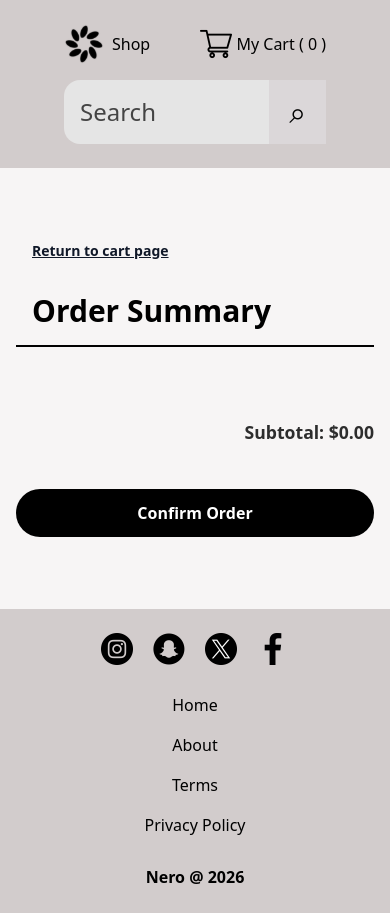
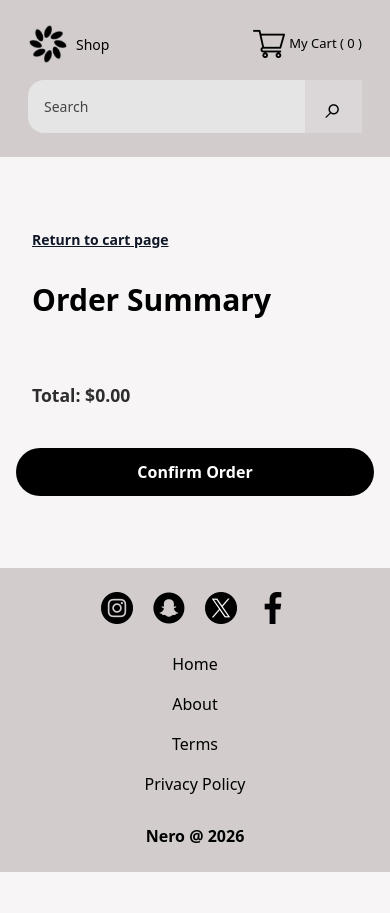
Before and after one commit to Ner046/shopping-site, a Next.js app: page /summary in a window 390 px wide. After the commit the page ends 872 px from the top, so only its background shows below. Built offline with nearby package versions, Linux system fonts and the light colour scheme.

Commit message:
Created Live search

```diff
--- a/app/cart/page.tsx
+++ b/app/cart/page.tsx
@@ -52,7 +52,7 @@ export default function CartPage() {
 
       <section className="mx-auto max-w-3xl">
 
-        <Link href="/" className="hover:text-gray-500 underline ">
+        <Link href="/" className="hover:text-gray-500 underline text-gray-900 mb-8 font-semibold text-[0.875rem]">
           Return to home page
         </Link>
 
@@ -67,7 +67,7 @@ export default function CartPage() {
 
           <li
             key={`${item.id}-${item.size}`}
-            className="flex items-center justify-between border-t border-black/80 py-5 text-[1rem] md:text-2xl"
+            className="flex items-center justify-between  border-t-2 last:border-b-2 border-gray-300 py-8 text-[1rem] "
           >
             <div className="flex items-center gap-5">
 
@@ -83,7 +83,7 @@ export default function CartPage() {
 
             </div>
 
-            <div className="flex flex-col items-center gap-5">
+            <div className="flex flex-col items-center gap-3">
               <p className="font-bold leading-none text-[#2d2d2d]">
                 ${item.price.toFixed(2)}
               </p>
@@ -119,18 +119,18 @@ export default function CartPage() {
         <div className={`flex flex-col gap-3 md:flex-row md:items-center justify-between border-t border-black/80 pt-5 ${cart.length === 0 && 'hidden'}`} >
           <button onClick = {()=>setCart([])} className="inline-flex items-center gap-3 text-[1.05rem] text-black" type="button">
             <img src="/trash.png" alt="Trash Can" width="22" height="22" />
-            <span>Empty your cart</span>
+            <span className="text-[0.9rem] md:text-[1rem]">Empty your cart</span>
           </button>
 
-          <p className="text-[1.1rem] font-bold text-[#2d2d2d]">
-            Subtotal: ${subtotal.toFixed(2)}
+          <p className="text-[0.9rem] md:text-[1rem] font-bold text-[#2d2d2d]">
+            Total: ${subtotal.toFixed(2)}
           </p>
 
         </div>
 
         <Link href= "/summary/" >
         <button
-        className={`mt-6 flex cursor-pointer items-center justify-center gap-3 rounded-full bg-black px-5 py-3 font-semibold text-white hover:bg-gray-800 type="button" ${cart.length === 0 ? 'hidden':''}`}>
+        className={`mt-6 flex cursor-pointer items-center justify-center text-[14px] md:text-[16px] gap-3 rounded-full bg-black px-5 py-3 font-semibold text-white hover:bg-gray-800 type="button" ${cart.length === 0 ? 'hidden':''}`}>
           Order Summary
         </button>
         </Link>
--- a/app/layout.tsx
+++ b/app/layout.tsx
@@ -18,16 +18,16 @@ export default function RootLayout({ children }: LayoutProps<"/">) {
 
       <body className="min-h-screen grid grid-rows-[auto_1fr_auto] gap-10 bg-[#F7F5F5]">
 
-         <header className=" grid gap-4 bg-[#D2CCCC] px-16 py-6  md:px-14 md:py-4">
+         <header className=" grid gap-4 bg-[#D2CCCC] px-7 py-6  md:px-14 md:py-4">
 
           <nav className="flex items-center justify-between ">
 
-            <Link href="/" className="flex items-center gap-2">
+            <Link href="/" className="flex items-center gap-2 text-[14px] md:text-[16px]">
               <img src ="/logo.svg" alt="My Shopping Site Logo" width="40" height="40" />
               <p>Shop</p>
             </Link>
 
-            <Link href="/cart" className="flex items-center gap-1 text-[16px]">
+            <Link href="/cart" className="flex items-center gap-1 text-[13px] md:text-[16px]">
               <img src ="/shopping-cart.png" alt="Shopping Cart" width="32" height="32" />
                 My Cart (<CartCounter/> )
             </Link>
--- a/app/searchform.tsx
+++ b/app/searchform.tsx
@@ -12,11 +12,8 @@ export default function SearchForm() {
     setSearch(searchParams.get("query") ?? "");
   }, [searchParams]);
 
-  const handleSubmit = (e: React.FormEvent<HTMLFormElement>) => {
-    e.preventDefault();
-
+  const updateSearch = (value: string) => {
     const enhancedParams = new URLSearchParams(searchParams.toString());
-    const value = search.trim();
 
     if (value) {
       enhancedParams.set("query", value);
@@ -24,31 +21,35 @@ export default function SearchForm() {
       enhancedParams.delete("query");
     }
 
+    const url = enhancedParams.toString()
+      ? `/?${enhancedParams.toString()}`
+      : "/";
 
-
-    const url = enhancedParams.toString() ? `/?${enhancedParams.toString()}` : "/";
-    router.push(url);
+    router.replace(url);
   };
 
 
   return (
-    <form onSubmit={handleSubmit} className="w-full flex">
-      <div className="flex w-full items-center rounded-2xl bg-[#E5E5E5] ">
-
+    <form onSubmit={(e)=> e.preventDefault()} className="w-full flex">
+      <div className="flex w-full items-center rounded-2xl bg-[#E5E5E5]">
         <input
           type="search"
           value={search}
-          onChange={(e) => setSearch(e.target.value)}
+          onChange={(e) => {
+          const value = e.target.value;
+          updateSearch(value);
+          }}
           name="query"
           placeholder="Search"
           autoComplete="off"
-          className="w-full bg-transparent text-2xl text-black placeholder:text-black/70 outline-none px-4 py-4"
+          className="w-full bg-transparent text-[14px] md:text-[16px] text-black placeholder:text-black/70 outline-none px-4 py-4"
         />
 
-      <div className="bg-[#dbd7d9] h-full">
-      <button className=" px-5 text-3xl leading-none w-full h-full">⌕</button>
-      </div>
-
+        <div className="bg-[#dbd7d9] h-full">
+          <button className="px-5 text-3xl leading-none w-full h-full">
+            ⌕
+          </button>
+        </div>
       </div>
     </form>
   );
--- a/app/summary/page.tsx
+++ b/app/summary/page.tsx
@@ -44,19 +44,19 @@ export default function orderSummary() {
       <section>
 
           <p className="text-gray-900 mb-4 font-semibold text-[0.875rem]">
-                <Link href="/" className="hover:text-gray-500 p-4 underline cursor-pointer">
+                <Link href="/cart" className="hover:text-gray-500 p-4 underline cursor-pointer">
                     Return to cart page
                 </Link>
             </p>
 
 
-        <h1 className="font-semibold text-3xl p-4 border-b-2 mb-5">Order Summary</h1>
+        <h1 className="font-semibold text-3xl p-4 ">Order Summary</h1>
 
-        <ul className="grid gap-4 p-4">
+        <ul className="grid p-4 ">
            {order.map((item)=>(
 
 
-            <li key={`${item.id}-${item.size}`}  className="flex gap-5">
+            <li key={`${item.id}-${item.size}`}  className="flex flex-col md:flex-row gap-5 border-t-2 last:border-b-2 border-gray-300 py-8 ">
 
               <img alt="" src={item.image} width={64} className="aspect-square"></img>
 
@@ -67,9 +67,9 @@ export default function orderSummary() {
               </div>
 
 
-            <div className="flex flex-col ml-auto gap-5">
-              <p className="font-bold leading-none text-[#2d2d2d]">
-                ${item.price.toFixed(2)}
+            <div className="flex flex-col md:ml-auto gap-5">
+              <p className="font-bold leading-none text-[#2d2d2d] text-[0.9rem]">
+                ${item.price.toFixed(2)} x {item.quantity} = ${item.price * item.quantity}
               </p>
               </div>
 
@@ -80,8 +80,8 @@ export default function orderSummary() {
 
         </ul>
 
-           <p className="text-[1.1rem] font-bold text-[#2d2d2d] text-right py-5">
-            Subtotal: ${subtotal.toFixed(2)}
+           <p className="text-[1.1rem] font-bold text-[#2d2d2d] md:text-right p-4">
+            Total: ${subtotal.toFixed(2)}
           </p>
 
         <Link href="/thanks"  onClick = {()=>saveCart([])} className={`mt-6 flex items-center justify-center gap-3 rounded-full bg-black px-5 py-3 font-semibold text-white hover:bg-gray-800 w-full`}>
```
